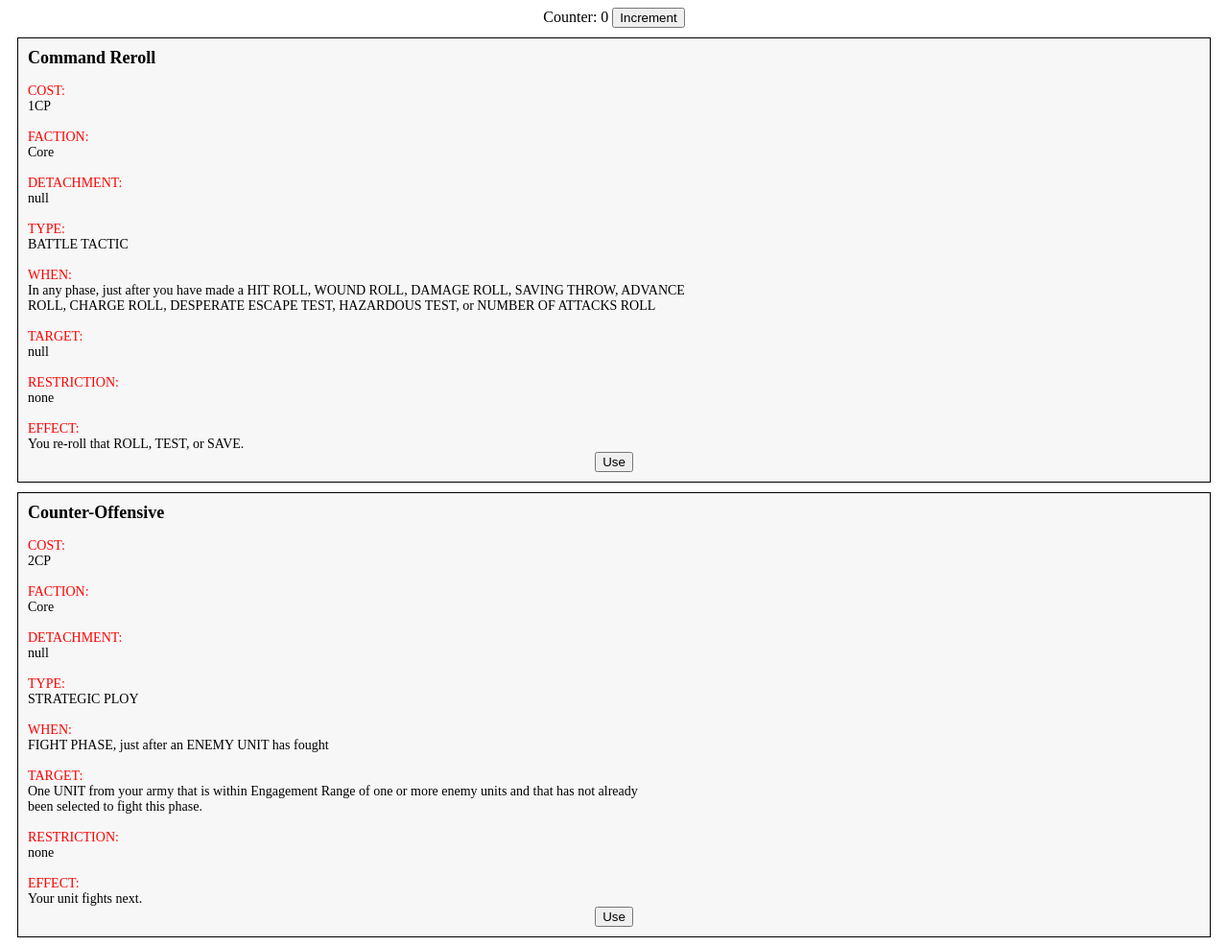
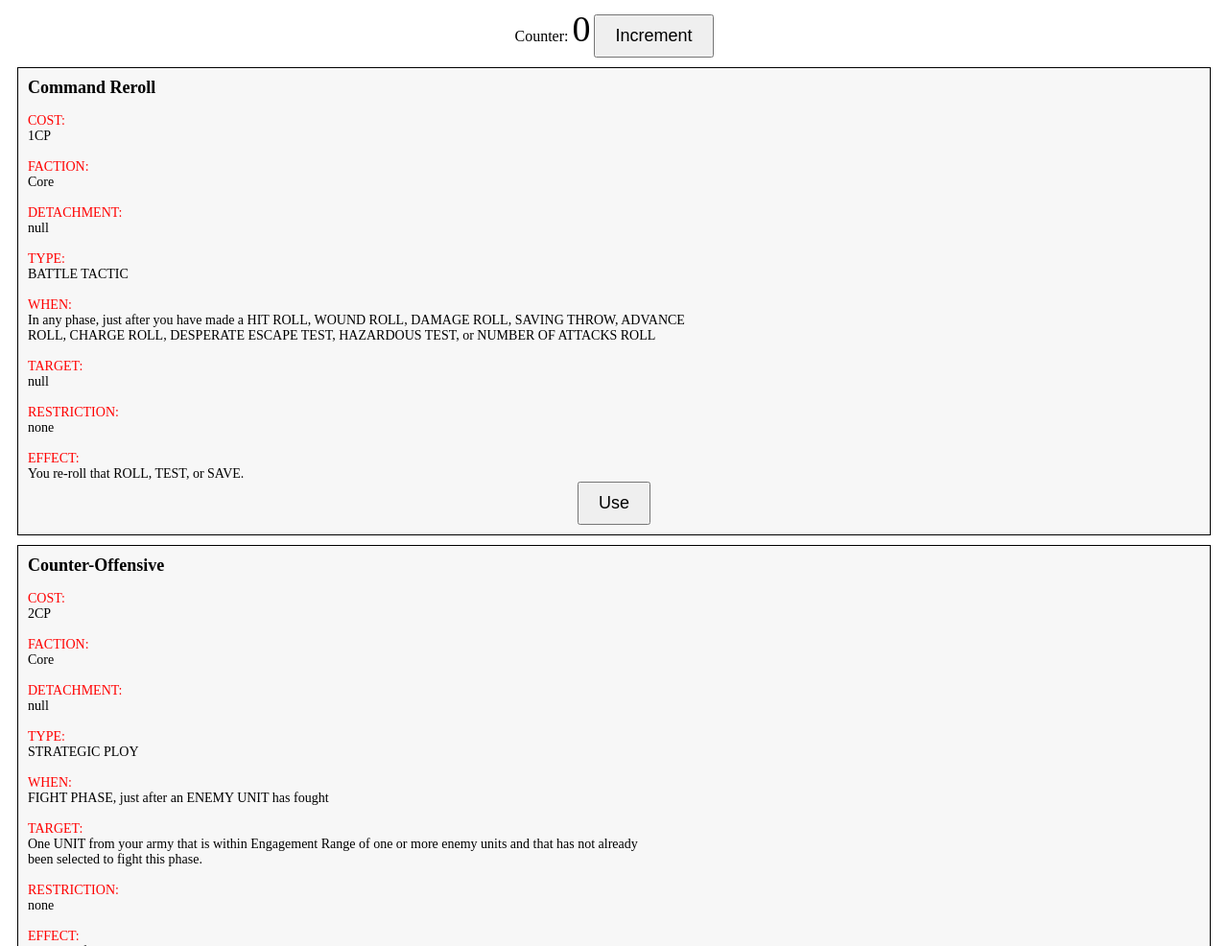
Before and after one commit to nohearts/nohearts.github.io, a plain HTML site: page index.html in a window 1280 px wide. Shown: the top 986 px of the page at 96% size. Drawn offline with Linux system fonts and the light colour scheme.

Commit message:
increase size of counter and buttons

```diff
--- a/index.html
+++ b/index.html
@@ -48,6 +48,16 @@
 
         .blue-text {
             color: blue;
+        }
+
+        /* Larger counter and button */
+        #counter {
+            font-size: 38px;
+        }
+
+        button {
+            font-size: 18px;
+            padding: 10px 20px; /* Adjust padding to make the button larger */
         }
     </style>
     <script>
```
